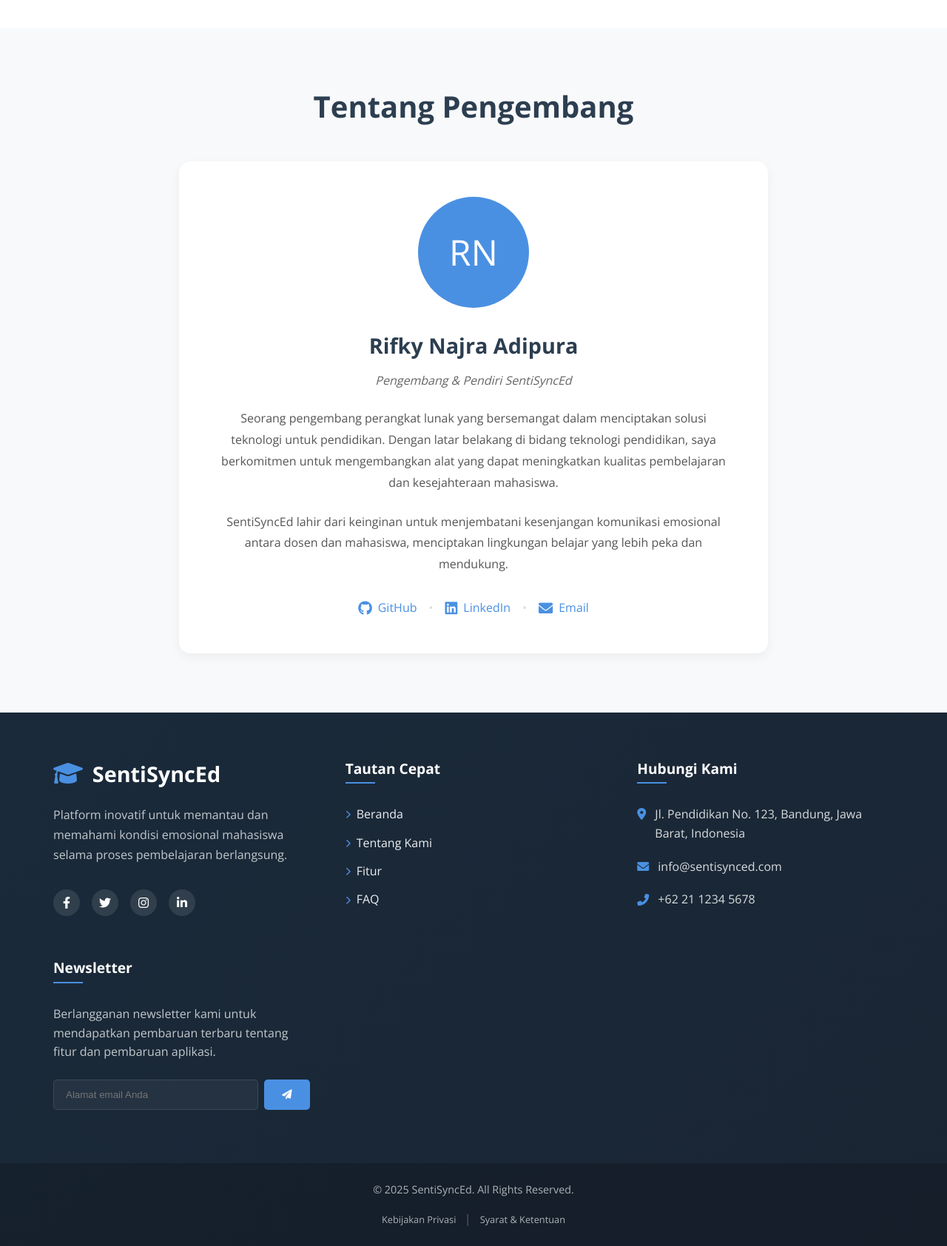
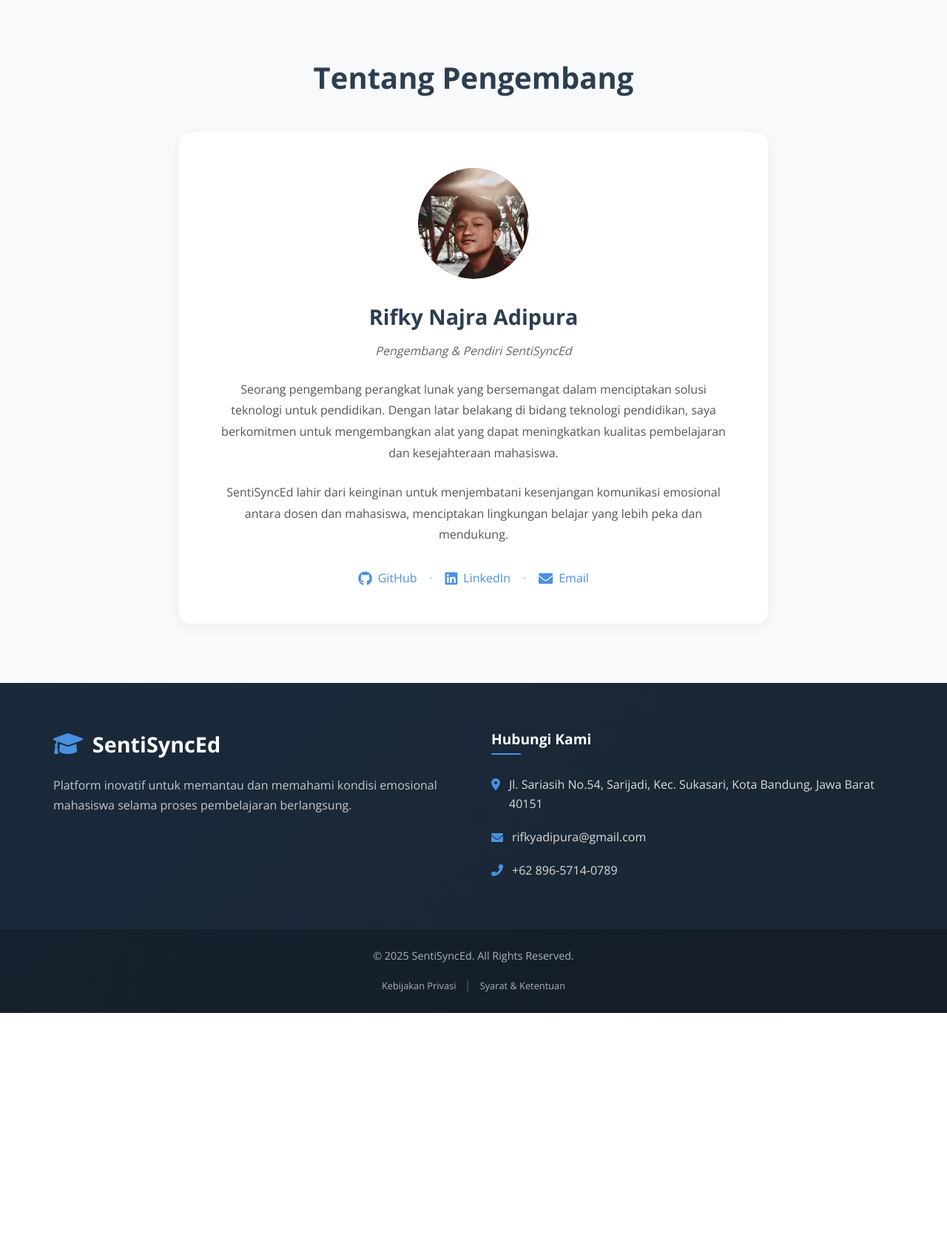
Before and after one commit to rifkyadipura/SentiSyncEd, a PHP site: page / in a window 1280 px wide. Shown: the part 2414-4098 px from the top of the page at 74% size. After the commit the page ends 3783 px from the top, so only its background shows below. Run offline with PHP 8.4, Linux system fonts and the light colour scheme.

Commit message:
Improve main page content

```diff
--- a/index.php
+++ b/index.php
@@ -440,10 +440,13 @@
         .hero-section {
             background: linear-gradient(135deg, #4A90E2 0%, #357ABD 100%);
             color: white;
-            padding: 5rem 0;
+            min-height: 100vh;
+            display: flex;
+            align-items: center;
             position: relative;
             overflow: hidden;
             width: 100%;
+            padding: 2rem 0;
         }
 
         @media (min-width: 768px) {
@@ -454,8 +457,9 @@
 
         .hero-content {
             max-width: 1200px;
+            width: 100%;
             margin: 0 auto;
-            padding: 4rem 2rem;
+            padding: 2rem;
             text-align: center;
             position: relative;
             z-index: 2;
@@ -715,7 +719,7 @@
             <div style="background: white; border-radius: 15px; padding: 3rem; box-shadow: 0 5px 15px rgba(0,0,0,0.05); display: inline-block; max-width: 800px;">
                 <div style="width: 150px; height: 150px; border-radius: 50%; background: #e0e0e0; margin: 0 auto 2rem; overflow: hidden;">
                     <!-- Placeholder for profile image -->
-                    <div style="width: 100%; height: 100%; display: flex; align-items: center; justify-content: center; background: #4A90E2; color: white; font-size: 3rem;">RN</div>
+                    <img src="assets/images/profile/foto-diri.jpg" alt="Foto Diri" style="width: 100%; height: 100%; object-fit: cover; border-radius: 50%;">
                 </div>
                 <h3 style="color: #2c3e50; font-size: 1.8rem; margin-bottom: 1rem;">Rifky Najra Adipura</h3>
                 <p style="color: #666; font-style: italic; margin-bottom: 1.5rem;">Pengembang & Pendiri SentiSyncEd</p>
@@ -732,17 +736,22 @@
                     </p>
                 </div>
 
-                <div style="display: flex; justify-content: center; gap: 1rem; margin-top: 2rem;
-                     flex-wrap: wrap;">
-                    <a href="#" style="color: #4A90E2; text-decoration: none; display: inline-flex; align-items: center; gap: 0.5rem;">
+                <div style="display: flex; justify-content: center; gap: 1rem; margin-top: 2rem; flex-wrap: wrap;">
+                <a href="https://github.com/rifkyadipura"
+                target="_blank" rel="noopener noreferrer"
+                style="color: #4A90E2; text-decoration: none; display: inline-flex; align-items: center; gap: 0.5rem;">
                     <i class="fab fa-github" style="font-size: 1.2rem;"></i> GitHub
                 </a>
                 <span style="color: #ddd;">•</span>
-                    <a href="#" style="color: #4A90E2; text-decoration: none; display: inline-flex; align-items: center; gap: 0.5rem;">
+                <a href="https://www.linkedin.com/in/rifkynajraadipura"
+                target="_blank" rel="noopener noreferrer"
+                style="color: #4A90E2; text-decoration: none; display: inline-flex; align-items: center; gap: 0.5rem;">
                     <i class="fab fa-linkedin" style="font-size: 1.2rem;"></i> LinkedIn
                 </a>
                 <span style="color: #ddd;">•</span>
-                    <a href="#" style="color: #4A90E2; text-decoration: none; display: inline-flex; align-items: center; gap: 0.5rem;">
+                <a href="mailto:rifkyadipura@gmail.com"
+                target="_blank" rel="noopener noreferrer"
+                style="color: #4A90E2; text-decoration: none; display: inline-flex; align-items: center; gap: 0.5rem;">
                     <i class="fas fa-envelope" style="font-size: 1.2rem;"></i> Email
                 </a>
             </div>
@@ -763,55 +772,6 @@
                     <p style="line-height: 1.7; opacity: 0.8; margin-bottom: 1.5rem;">
                         Platform inovatif untuk memantau dan memahami kondisi emosional mahasiswa selama proses pembelajaran berlangsung.
                     </p>
-                    <div class="social-links" style="display: flex; gap: 1rem;">
-                        <a href="#" style="width: 36px; height: 36px; border-radius: 50%; background: rgba(255,255,255,0.1); display: flex; align-items: center; justify-content: center; color: #fff; text-decoration: none; transition: var(--transition);">
-                            <i class="fab fa-facebook-f"></i>
-                        </a>
-                        <a href="#" style="width: 36px; height: 36px; border-radius: 50%; background: rgba(255,255,255,0.1); display: flex; align-items: center; justify-content: center; color: #fff; text-decoration: none; transition: var(--transition);">
-                            <i class="fab fa-twitter"></i>
-                        </a>
-                        <a href="#" style="width: 36px; height: 36px; border-radius: 50%; background: rgba(255,255,255,0.1); display: flex; align-items: center; justify-content: center; color: #fff; text-decoration: none; transition: var(--transition);">
-                            <i class="fab fa-instagram"></i>
-                        </a>
-                        <a href="#" style="width: 36px; height: 36px; border-radius: 50%; background: rgba(255,255,255,0.1); display: flex; align-items: center; justify-content: center; color: #fff; text-decoration: none; transition: var(--transition);">
-                            <i class="fab fa-linkedin-in"></i>
-                        </a>
-                    </div>
-                </div>
-
-                <!-- Quick Links -->
-                <div class="footer-links">
-                    <h4 style="color: #fff; margin-top: 0; margin-bottom: 1.5rem; font-size: 1.2rem; position: relative; padding-bottom: 0.8rem;">
-                        <span style="display: inline-block; position: relative;">Tautan Cepat
-                            <span style="position: absolute; bottom: -8px; left: 0; width: 40px; height: 2px; background: #4A90E2;"></span>
-                        </span>
-                    </h4>
-                    <ul style="list-style: none; padding: 0; margin: 0;">
-                        <li style="margin-bottom: 0.8rem;">
-                            <a href="#" style="color: #ecf0f1; text-decoration: none; transition: var(--transition); display: flex; align-items: center;">
-                                <i class="fas fa-chevron-right" style="margin-right: 8px; font-size: 0.7rem; color: #4A90E2;"></i>
-                                Beranda
-                            </a>
-                        </li>
-                        <li style="margin-bottom: 0.8rem;">
-                            <a href="#" style="color: #ecf0f1; text-decoration: none; transition: var(--transition); display: flex; align-items: center;">
-                                <i class="fas fa-chevron-right" style="margin-right: 8px; font-size: 0.7rem; color: #4A90E2;"></i>
-                                Tentang Kami
-                            </a>
-                        </li>
-                        <li style="margin-bottom: 0.8rem;">
-                            <a href="#" style="color: #ecf0f1; text-decoration: none; transition: var(--transition); display: flex; align-items: center;">
-                                <i class="fas fa-chevron-right" style="margin-right: 8px; font-size: 0.7rem; color: #4A90E2;"></i>
-                                Fitur
-                            </a>
-                        </li>
-                        <li>
-                            <a href="#" style="color: #ecf0f1; text-decoration: none; transition: var(--transition); display: flex; align-items: center;">
-                                <i class="fas fa-chevron-right" style="margin-right: 8px; font-size: 0.7rem; color: #4A90E2;"></i>
-                                FAQ
-                            </a>
-                        </li>
-                    </ul>
                 </div>
 
                 <!-- Contact Info -->
@@ -825,46 +785,22 @@
                         <li style="margin-bottom: 1.2rem; display: flex; align-items: flex-start;">
                             <i class="fas fa-map-marker-alt" style="color: #4A90E2; margin-right: 12px; margin-top: 4px;"></i>
                             <span style="opacity: 0.9; line-height: 1.6;">
-                                Jl. Pendidikan No. 123, Bandung, Jawa Barat, Indonesia
+                                Jl. Sariasih No.54, Sarijadi, Kec. Sukasari, Kota Bandung, Jawa Barat 40151
                             </span>
                         </li>
                         <li style="margin-bottom: 1.2rem; display: flex; align-items: center;">
                             <i class="fas fa-envelope" style="color: #4A90E2; margin-right: 12px;"></i>
                             <a href="mailto:info@sentisynced.com" style="color: #ecf0f1; text-decoration: none; opacity: 0.9; transition: opacity 0.3s ease;">
-                                info@sentisynced.com
+                                rifkyadipura@gmail.com
                             </a>
                         </li>
                         <li style="margin-bottom: 1.2rem; display: flex; align-items: center;">
                             <i class="fas fa-phone-alt" style="color: #4A90E2; margin-right: 12px;"></i>
                             <a href="tel:+622112345678" style="color: #ecf0f1; text-decoration: none; opacity: 0.9; transition: opacity 0.3s ease;">
-                                +62 21 1234 5678
+                                +62 896-5714-0789
                             </a>
                         </li>
                     </ul>
-                </div>
-
-                <!-- Newsletter -->
-                <div class="footer-newsletter">
-                    <h4 style="color: #fff; margin-top: 0; margin-bottom: 1.5rem; font-size: 1.2rem; position: relative; padding-bottom: 0.8rem;">
-                        <span style="display: inline-block; position: relative;">
-                            Newsletter
-                            <span style="position: absolute; bottom: -8px; left: 0; width: 40px; height: 2px; background: #4A90E2;"></span>
-                        </span>
-                    </h4>
-                    <p style="opacity: 0.8; margin-bottom: 1.5rem; line-height: 1.6;">
-                        Berlangganan newsletter kami untuk mendapatkan pembaruan terbaru tentang fitur dan pembaruan aplikasi.
-                    </p>
-                    <form action="#" method="POST" style="display: flex; gap: 0.5rem; margin-bottom: 1.5rem;">
-                        <input type="email" name="email" placeholder="Alamat email Anda" required
-                               style="flex: 1; padding: 0.75rem 1rem; border: 1px solid rgba(255,255,255,0.1);
-                                      background: rgba(255,255,255,0.05); color: #fff; border-radius: 5px;
-                                      outline: none; transition: var(--transition);">
-                        <button type="submit"
-                                style="background: #4A90E2; color: white; border: none; padding: 0 1.5rem;
-                                       border-radius: 5px; cursor: pointer; transition: var(--transition);">
-                            <i class="fas fa-paper-plane"></i>
-                        </button>
-                    </form>
                 </div>
             </div>
         </div>
@@ -876,11 +812,13 @@
                     &copy; <?php echo date('Y'); ?> SentiSyncEd. All Rights Reserved.
                 </p>
                 <div style="margin-top: 1rem;">
-                    <a href="#" style="color: #ecf0f1; text-decoration: none; font-size: 0.8rem; opacity: 0.7; margin: 0 0.5rem; transition: opacity 0.3s ease;">
+                    <a href="https://policies.google.com/privacy" target="_blank" rel="noopener noreferrer"
+                    style="color: #ecf0f1; text-decoration: none; font-size: 0.8rem; opacity: 0.7; margin: 0 0.5rem; transition: opacity 0.3s ease;">
                         Kebijakan Privasi
                     </a>
                     <span style="opacity: 0.3;">|</span>
-                    <a href="#" style="color: #ecf0f1; text-decoration: none; font-size: 0.8rem; opacity: 0.7; margin: 0 0.5rem; transition: opacity 0.3s ease;">
+                    <a href="https://policies.google.com/terms" target="_blank" rel="noopener noreferrer"
+                    style="color: #ecf0f1; text-decoration: none; font-size: 0.8rem; opacity: 0.7; margin: 0 0.5rem; transition: opacity 0.3s ease;">
                         Syarat & Ketentuan
                     </a>
                 </div>
```
Also changed, not shown: assets/images/profile/foto-diri.jpg (added). Lines whose indentation alone changed are shown as unchanged.
